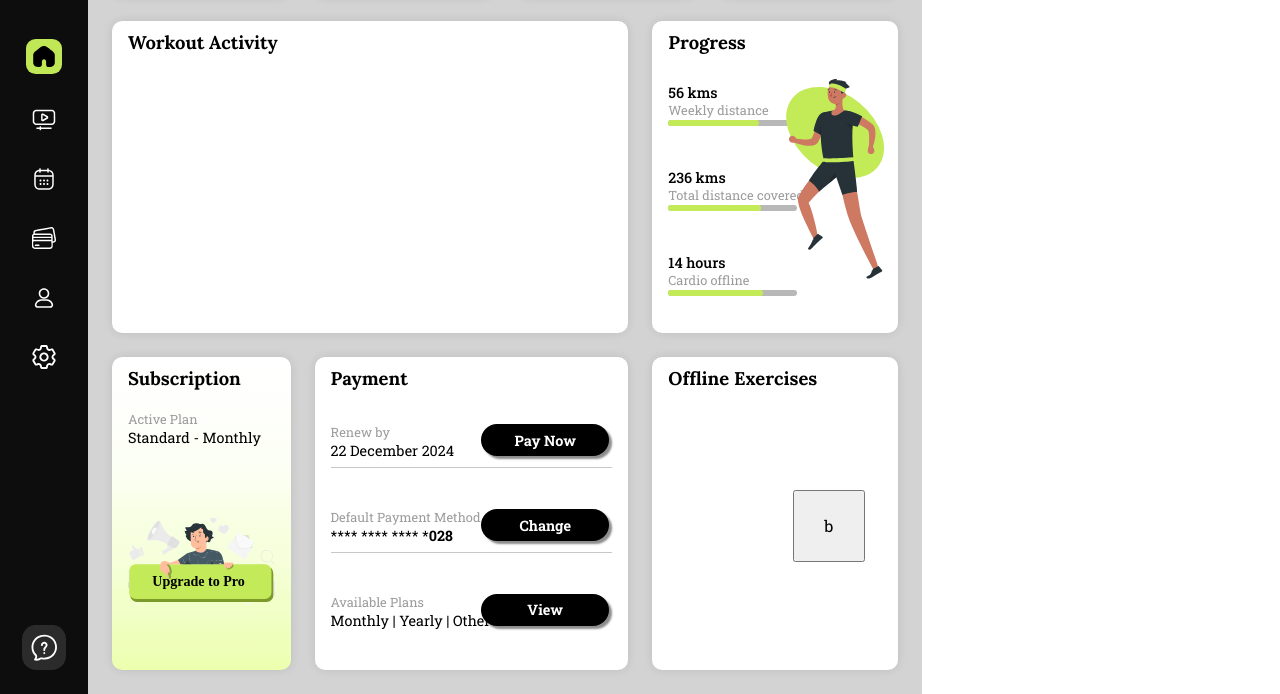
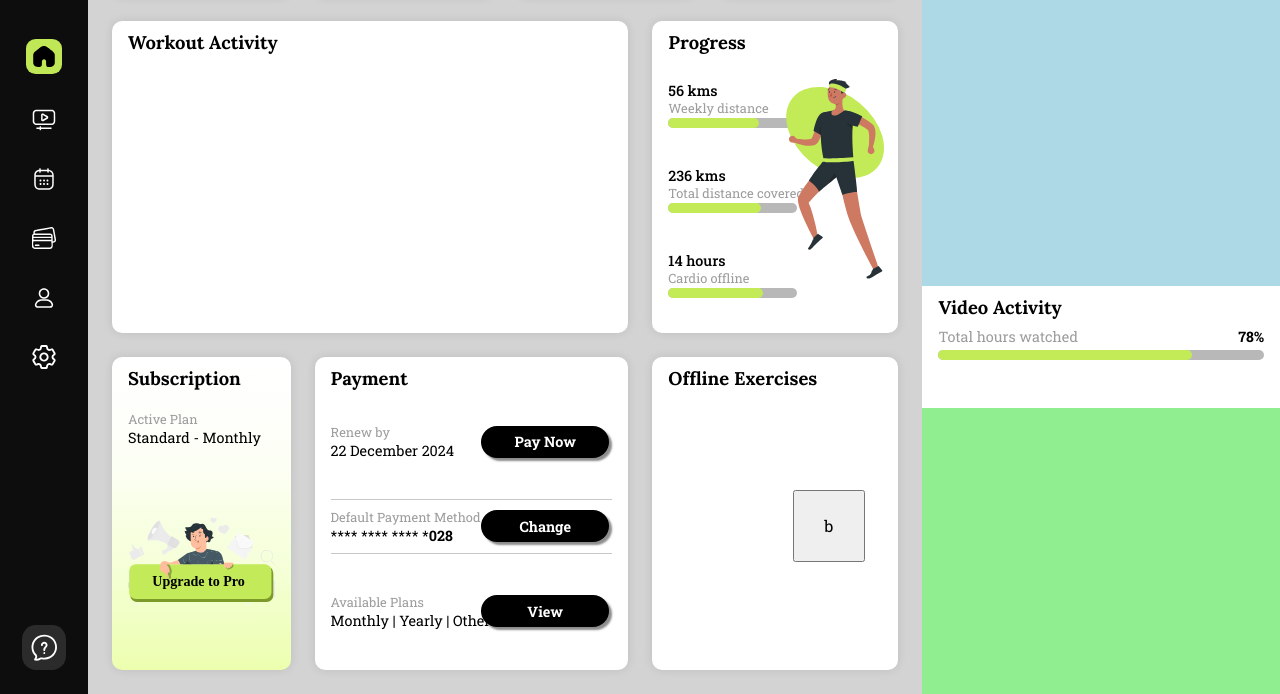
Before and after one commit to Atif-Pathan/dashboard, a plain HTML site: page index.html in a window 1280 px wide. Shown: the part 285-979 px from the top of the page. Drawn offline with Linux system fonts and the light colour scheme; grey boxes are pictures that could not be loaded.

Commit message:
layout grid for secondary content panel vertical bar and finish video activity section in it

```diff
--- a/index.html
+++ b/index.html
@@ -146,7 +146,19 @@
                 </div>
             </div>
         </div>
-        <div class="secondary-content"></div>
+        <div class="secondary-content">
+            <div class="profile-info"></div>
+            <div class="calendar"></div>
+            <div class="video-activity">
+                <div class="secondary-content-heading">Video Activity</div>
+                <div class="hours-watched">
+                    <h4>Total hours watched</h4>
+                    <h3>78%</h3>
+                </div>
+                <div class="progress-bar"><div class="bar"></div></div>
+            </div>
+            <div class="trending"></div>
+        </div>
         <!-- <a href="https://storyset.com/social-media">Social media illustrations by Storyset</a> -->
     </div>
     <script src="script.js"></script>
--- a/style.css
+++ b/style.css
@@ -442,14 +442,19 @@ ol[role="list"], ul[role="list"] {
 .progress-bar {
     width: 60%;
     background-color: #b8b8b8;
-    height: 0.4rem;
+    height: 0.6rem;
     border-radius: 100vh;
+    transition: scale 400ms;
+}
+
+.progress-bar:hover {
+    cursor: pointer;
+    scale: 1.1;
 }
 
 .progress-bar > div {
-    /* width: 50%; */
     background-color: #c3eb57;
-    height: 0.4rem;
+    height: 0.6rem;
     border-radius: 100vh;
 }
 
@@ -486,18 +491,26 @@ ol[role="list"], ul[role="list"] {
 
 .heading-line {
     position: relative;
+    /* border-bottom: 1px solid rgb(199, 199, 199); */
+    /* padding: 0.5rem 0 0.5rem 0; */
+    /* padding: 0.5rem 0 1.2rem 0; */
+}
+
+.pay-method {
+    border-top: 1px solid rgb(199, 199, 199);
     border-bottom: 1px solid rgb(199, 199, 199);
     padding: 0.5rem 0 0.5rem 0;
 }
 
 .plans {
-    border-bottom: 1px solid transparent;
+    /* border-bottom: 1px solid transparent; */
 }
 
 .line-btns {
     position: absolute;
     right: 3px;
-    top: 0.6rem;
+    top: 50%;
+    transform: translateY(-50%);
     bottom: 0;
     border-radius: 100vh;
     width: 8rem;
@@ -515,7 +528,7 @@ ol[role="list"], ul[role="list"] {
     background-color: rgb(163, 252, 74);
     color: black;
     box-shadow: none;
-    transform: translate(3px, 3px);
+    transform: translate(3px, calc(-50% + 3px));
 }
 
 .lower-card:nth-child(5) {
@@ -539,4 +552,71 @@ ol[role="list"], ul[role="list"] {
 .secondary-content {
     grid-area: second;
     background-color: white;
+    display: grid;
+    grid-template-rows: repeat(24, 1fr);
 }
+
+.profile-info {
+    position: relative;
+    background-color: lightgoldenrodyellow;
+    grid-row: span 4;
+}
+
+.calendar {
+    position: relative;
+    background-color: lightblue;
+    grid-row: span 10;
+}
+
+.video-activity {
+    position: relative;
+    grid-row: span 3;
+    padding: 2.4rem 1rem 1rem 1rem;
+}
+
+.video-activity .progress-bar {
+    width: 100%;
+}
+
+.video-activity .progress-bar:hover {
+    scale: 1.04;
+}
+
+.video-activity .progress-bar .bar {
+    width: 78%;
+}
+
+.hours-watched {
+    display: flex;
+    justify-content: space-between;
+    align-items: center;
+}
+
+.hours-watched h4, .hours-watched h3 {
+    font-family: "Roboto Slab", "Open Sans", sans-serif;
+    font-size: 0.9rem;
+    font-weight: 400;
+    color: #9c9c9c;
+    line-height: 1.8;
+}
+
+.hours-watched h3 {
+    color: black;
+    font-weight: 700;
+}
+
+.trending {
+    position: relative;
+    background-color: lightgreen;
+    grid-row: span 7;
+
+}
+
+.secondary-content-heading {
+    position: absolute;
+    top: 0.5rem;
+    left: 1rem;
+    font-family: "Lora", system-ui, 'Open Sans';
+    font-size: 1.15rem;
+    font-weight: 900;
+}
```
